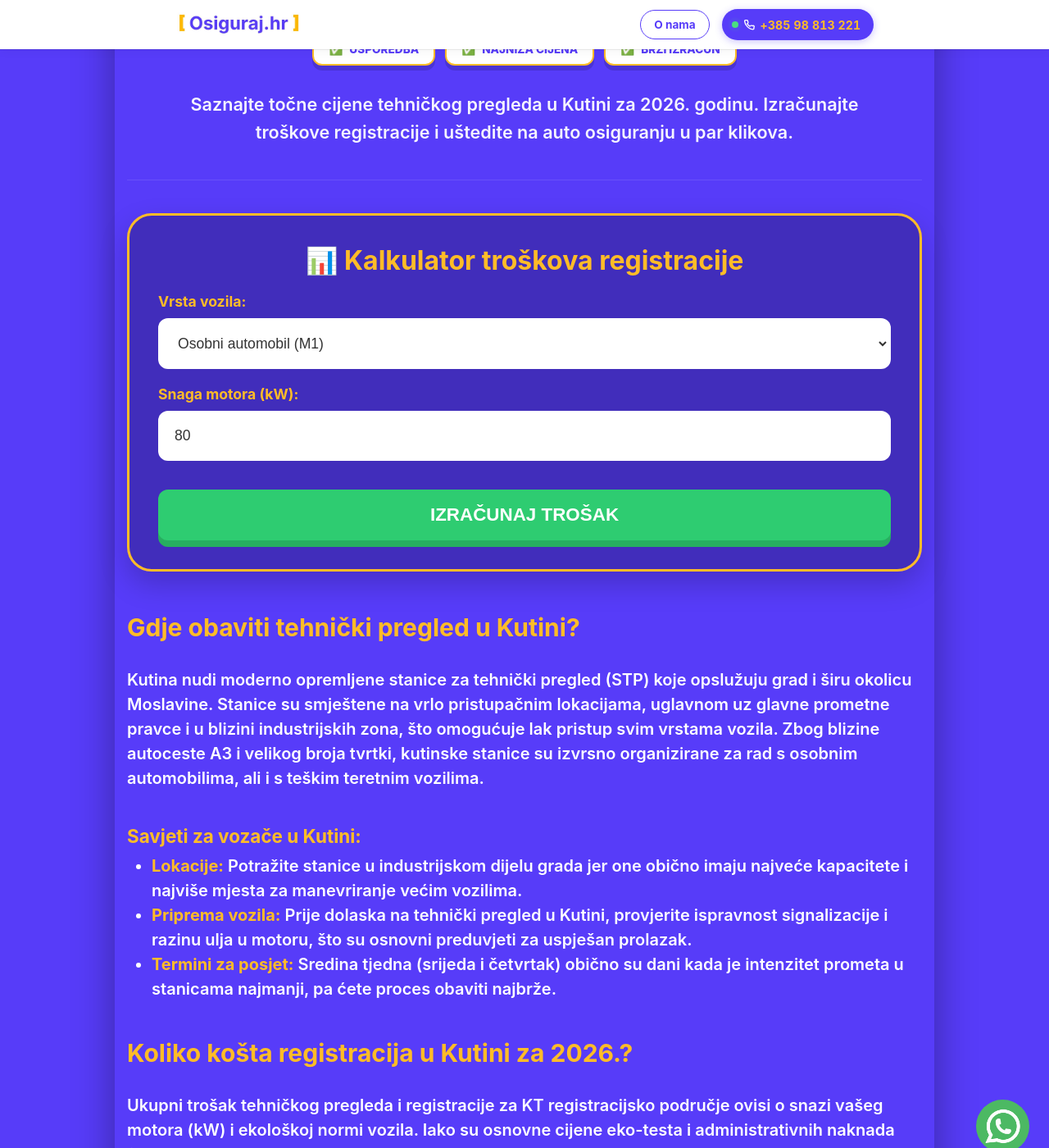
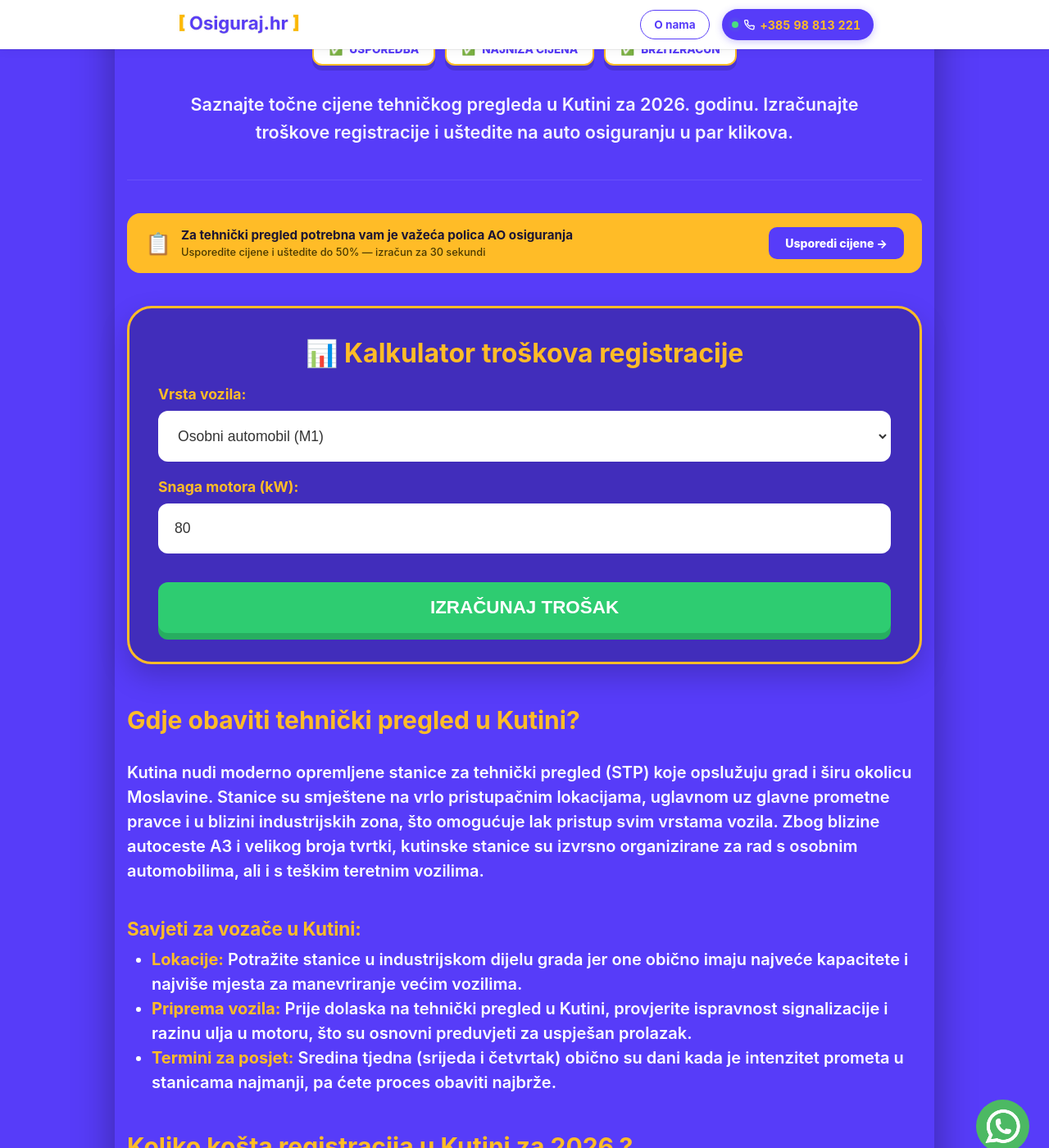
Before and after one commit to Filip-Gale/OsigurajHR, a Jekyll site: the page built from _tehnicki_pregled/kutina.md, in a window 1280 px wide and 1400 px high, scrolled down 274 px. Shown: the whole window at 82% size. Built offline with Jekyll 4.4.1, drawn with Linux system fonts in a browser that asks for light colours; some of the changed text lies outside the part shown.

Commit message:
Add insurance CTA nudge + sticky bar to tehnicki pregled pages
- Always-visible polica nudge banner before calculator (AO polica je preduvjet za tehnički)
- Sticky bottom bar on mobile with city-specific messaging
- Inline links on 'polica obveznog auto osiguranja' in Zagreb, Zadar, Kutina FAQ

Co-Authored-By: Claude Sonnet 4.6 <noreply@anthropic.com>

```diff
--- a/_layouts/tehnicki-layout.html
+++ b/_layouts/tehnicki-layout.html
@@ -171,6 +171,104 @@
             transition: color 0.2s;
         }
         .city-grid a:hover { color: #ffbc27; }
+
+        /* ── Polica nudge banner ── */
+        .polica-nudge {
+            display: flex;
+            align-items: center;
+            justify-content: space-between;
+            gap: 16px;
+            background: #ffbc27;
+            border-radius: 16px;
+            padding: 16px 22px;
+            margin-bottom: 32px;
+            flex-wrap: wrap;
+        }
+        .polica-nudge-left {
+            display: flex;
+            align-items: center;
+            gap: 12px;
+            flex: 1;
+            min-width: 200px;
+        }
+        .polica-nudge-icon {
+            font-size: 1.6rem;
+            flex-shrink: 0;
+        }
+        .polica-nudge-text {
+            font-size: 0.95rem;
+            font-weight: 700;
+            color: #1c1533;
+            line-height: 1.4;
+        }
+        .polica-nudge-text span {
+            display: block;
+            font-size: 0.8rem;
+            font-weight: 500;
+            color: #4b3a00;
+            margin-top: 2px;
+        }
+        .polica-nudge-btn {
+            display: inline-flex;
+            align-items: center;
+            gap: 6px;
+            background: #573cf9;
+            color: #fff !important;
+            font-size: 0.88rem;
+            font-weight: 800;
+            padding: 11px 20px;
+            border-radius: 10px;
+            text-decoration: none !important;
+            white-space: nowrap;
+            transition: background 0.15s, transform 0.15s;
+            flex-shrink: 0;
+        }
+        .polica-nudge-btn:hover {
+            background: #3b20d4;
+            transform: translateY(-1px);
+        }
+
+        /* ── Sticky bottom bar (mobile) ── */
+        .sticky-ao-bar {
+            display: none;
+            position: fixed;
+            bottom: 0; left: 0; right: 0;
+            background: #ffbc27;
+            z-index: 999;
+            padding: 12px 20px;
+            align-items: center;
+            justify-content: space-between;
+            gap: 12px;
+            box-shadow: 0 -4px 20px rgba(0,0,0,0.18);
+        }
+        .sticky-ao-bar-text {
+            font-size: 0.85rem;
+            font-weight: 700;
+            color: #1c1533;
+            line-height: 1.3;
+        }
+        .sticky-ao-bar-text small {
+            display: block;
+            font-weight: 500;
+            font-size: 0.75rem;
+            color: #4b3a00;
+        }
+        .sticky-ao-bar-btn {
+            display: inline-block;
+            background: #573cf9;
+            color: #fff !important;
+            font-size: 0.82rem;
+            font-weight: 800;
+            padding: 9px 16px;
+            border-radius: 9px;
+            text-decoration: none !important;
+            white-space: nowrap;
+            flex-shrink: 0;
+        }
+        @media (max-width: 768px) {
+            .sticky-ao-bar { display: flex; }
+            body { padding-bottom: 64px; }
+        }
     </style>
 </head>
 <body>
@@ -197,6 +295,20 @@
                 {{ page.opis }}
             </p>
         </header>
+
+        <!-- Polica nudge — uvijek vidljivo, prije kalkulatora -->
+        <div class="polica-nudge">
+            <div class="polica-nudge-left">
+                <div class="polica-nudge-icon">📋</div>
+                <div class="polica-nudge-text">
+                    Za tehnički pregled potrebna vam je važeća polica AO osiguranja
+                    <span>Usporedite cijene i uštedite do 50% — izračun za 30 sekundi</span>
+                </div>
+            </div>
+            <a href="/izracunaj-cijenu/" class="polica-nudge-btn">
+                Usporedi cijene →
+            </a>
+        </div>
 
         <div class="calc-card">
             <h2 style="margin-top:0; text-align:center; color: #ffbc27; font-size: 2rem;">📊 Kalkulator troškova registracije</h2>
@@ -262,6 +374,15 @@
 
     <div class="margin-top-100"> </div>
 
+    <!-- Sticky AO bar — mobile -->
+    <div class="sticky-ao-bar">
+        <div class="sticky-ao-bar-text">
+            Trebate policu za tehnički?
+            <small>Usporedite cijene za {{ page.grad }}</small>
+        </div>
+        <a href="/izracunaj-cijenu/" class="sticky-ao-bar-btn">Izračunaj odmah →</a>
+    </div>
+
     {% include wapp.html %}
     {% include footer.html %}
 
--- a/_tehnicki_pregled/kutina.md
+++ b/_tehnicki_pregled/kutina.md
@@ -29,7 +29,7 @@ Da, tehnički pregled i produženje valjanosti prometne dozvole možete obaviti
 Razlika je prvenstveno u cijeni eko-testa, koji je nešto skuplji za dizelska vozila. Naš kalkulator iznad će vam točno izračunati tu razliku na temelju vašeg unosa.
 
 **3. Trebam li donijeti dokaz o plaćenom osiguranju?**
-Da, polica obveznog auto osiguranja je nužan dokument. Ako je niste ugovorili unaprijed, to možete učiniti i u samoj stanici, ali online usporedba vam obično donosi bolju cijenu.
+Da, [polica obveznog auto osiguranja](/izracunaj-cijenu/) je nužan dokument. Ako je niste ugovorili unaprijed, to možete učiniti i u samoj stanici, ali online usporedba vam obično donosi bolju cijenu.
 
 ---
 
```
Also changed, not shown: _tehnicki_pregled/zadar.md (+1 -1 lines), _tehnicki_pregled/zagreb.md (+1 -1 lines).
